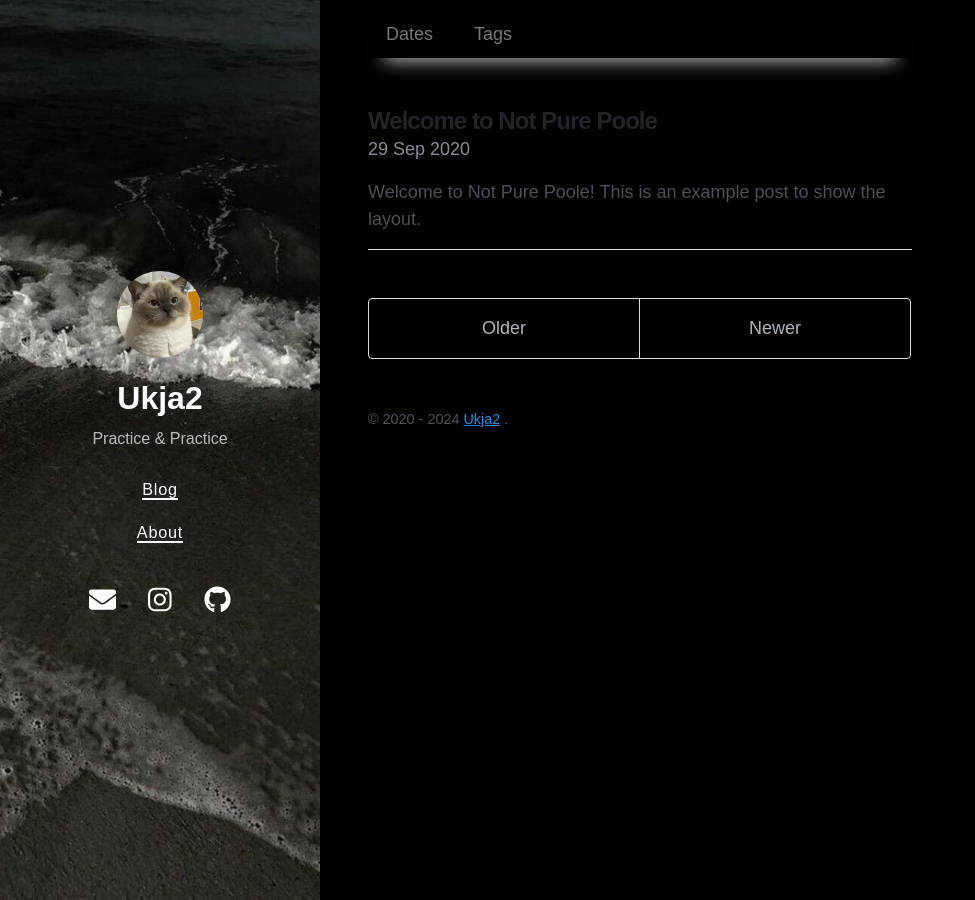
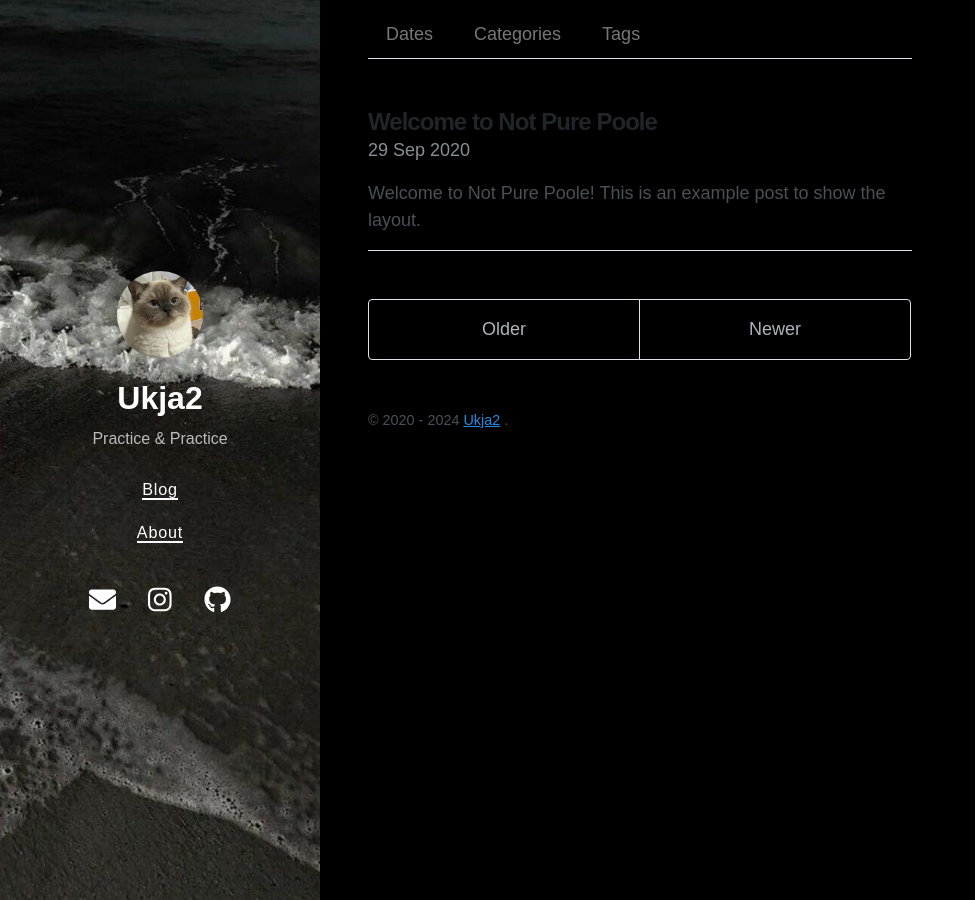
Before and after one commit to Ukja2/Ukja2.github.io, a Jekyll site: the page built from index.html, in a window 1280 px wide. Shown: the whole page, without its empty margins (0-975 px from the left). Built offline with Jekyll 4.4.1, drawn with Linux system fonts in a browser that asks for light colours; nearby versions of some CDN libraries; the list of posts is cut into pages by our own code.

Commit message:
topBarBorderBottomCorrection

```diff
--- a/_data/archive.yml
+++ b/_data/archive.yml
@@ -1,9 +1,9 @@
 - type: dates
   title: Dates
   url: /dates/
-#- type: categories
- # title: Categories
-  #url: /categories/
+- type: categories
+  title: Categories
+  url: /categories/
 - type: tags
   title: Tags
   url: /tags/
--- a/_sass/_home-header.scss
+++ b/_sass/_home-header.scss
@@ -6,9 +6,11 @@
   width: 100%;
   height: 100%;
 
-  -webkit-box-shadow: 0 1em 1em -.9em var(--border-color);
+  border-bottom: solid 0.5px var(--border-color);
+  /*-webkit-box-shadow: 0 1em 1em -.9em var(--border-color);
      -moz-box-shadow: 0 1em 1em -.9em var(--border-color);
-          box-shadow: 0 1em 1em -.9em var(--border-color);
+          box-shadow: 0 1em 1em -.9em var(--border-color);*/
+
 }
 
 .home-header-menu {
```
